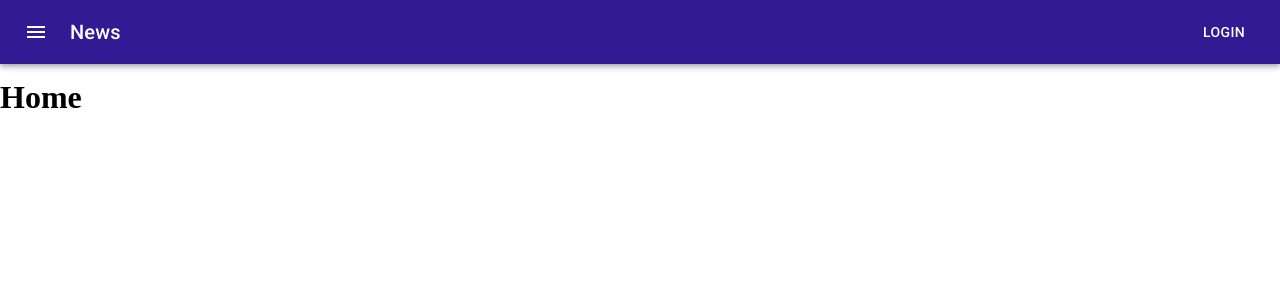
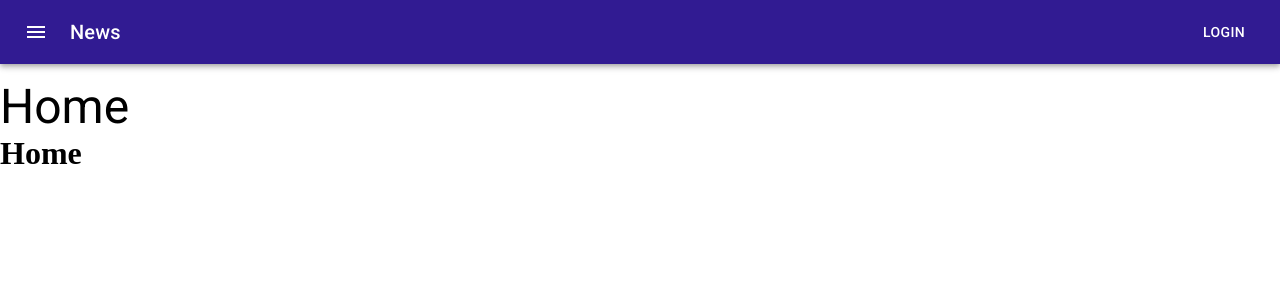
Before and after one commit to crohnaro/api-react, a React (Create React App) app: page / in a window 1280 px wide. Shown: the top 300 px of the page. Built offline with nearby package versions, Linux system fonts and the light colour scheme.

Commit message:
adicionando page title para abstração das titles das paginas

```diff
--- a/src/App.js
+++ b/src/App.js
@@ -3,6 +3,7 @@
 import Customers from "./pages/Customers";
 import Home from "./pages/Home";
 import TemplateDefault from "./templates/Default/Default";
+import TemplatePage from "./templates/TemplatePage/Page"
 
 const App = () => {
   return (
@@ -10,10 +11,10 @@
       <Router>
         <Switch>
           <Route path="/customers">
-            <Customers />
+            <TemplatePage title="Clientes" Component={Customers} />
           </Route>
           <Route path="/">
-            <Home />
+            <TemplatePage title="Home" Component={Home} />
           </Route>
         </Switch>
       </Router>
--- a/src/pages/Customers.js
+++ b/src/pages/Customers.js
@@ -26,8 +26,6 @@
   }, []);
 
   return (
-    <>
-      <h1>Customers</h1>
       <Grid container>
         {
           customers.map((item) => (
@@ -43,7 +41,6 @@
           ))
         }
       </Grid>
-    </>
   );
 };
 
--- /dev/null
+++ b/src/templates/TemplatePage/Page.js
@@ -0,0 +1,22 @@
+import { makeStyles } from "@material-ui/core/styles";
+import Typography from "@material-ui/core/Typography"
+
+const useStyles = makeStyles(() => ({
+  container: {
+    padding: "15px 0",
+  },
+}));
+
+const Page = ({ title, Component }) => {
+  const classes = useStyles();
+  return (
+    <>
+      <Typography variant="h3">
+        {title}
+      </Typography>
+      <Component />
+    </>
+  );
+};
+
+export default Page;
```
Also changed, not shown: 1 other file (tests, documents, lock files or other folders).
